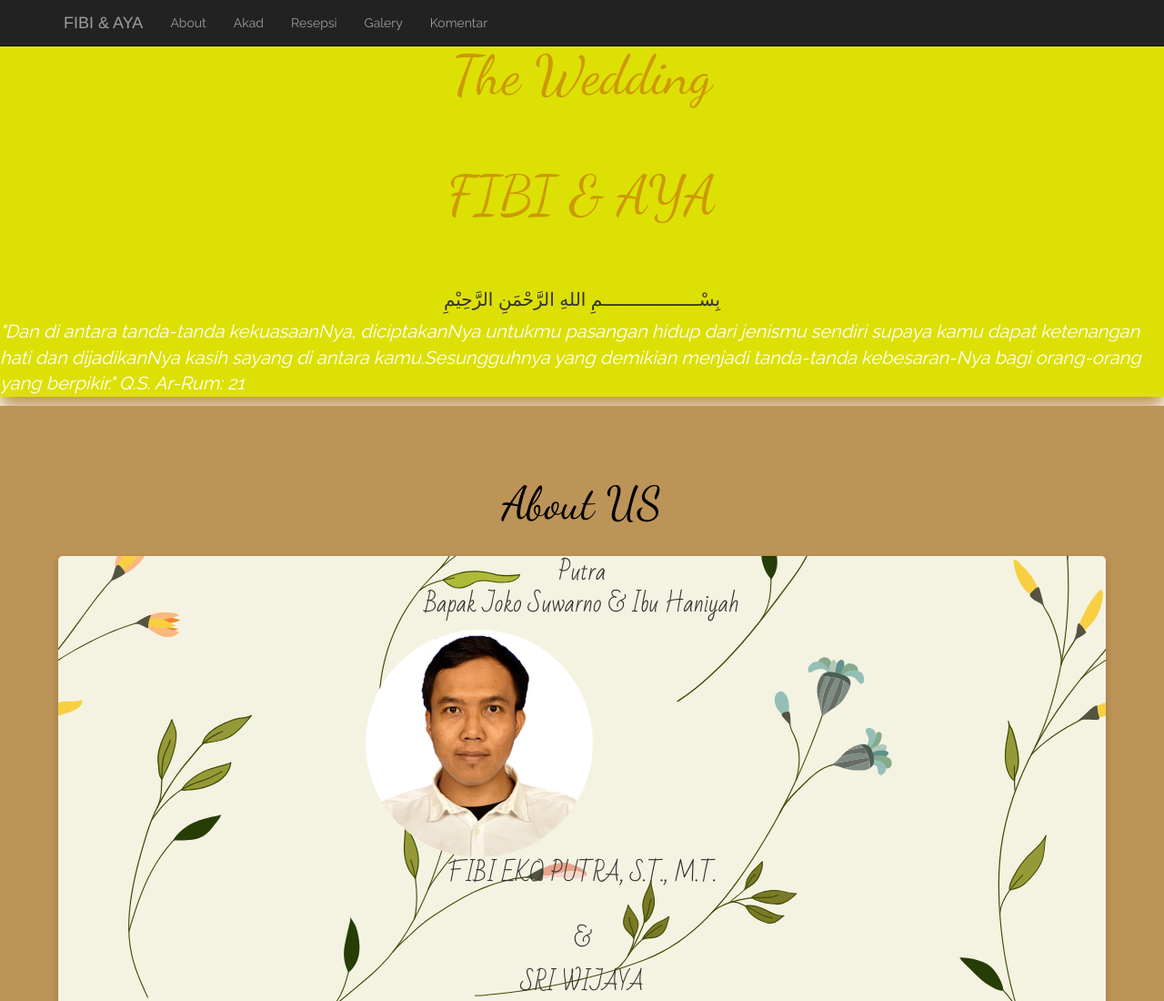
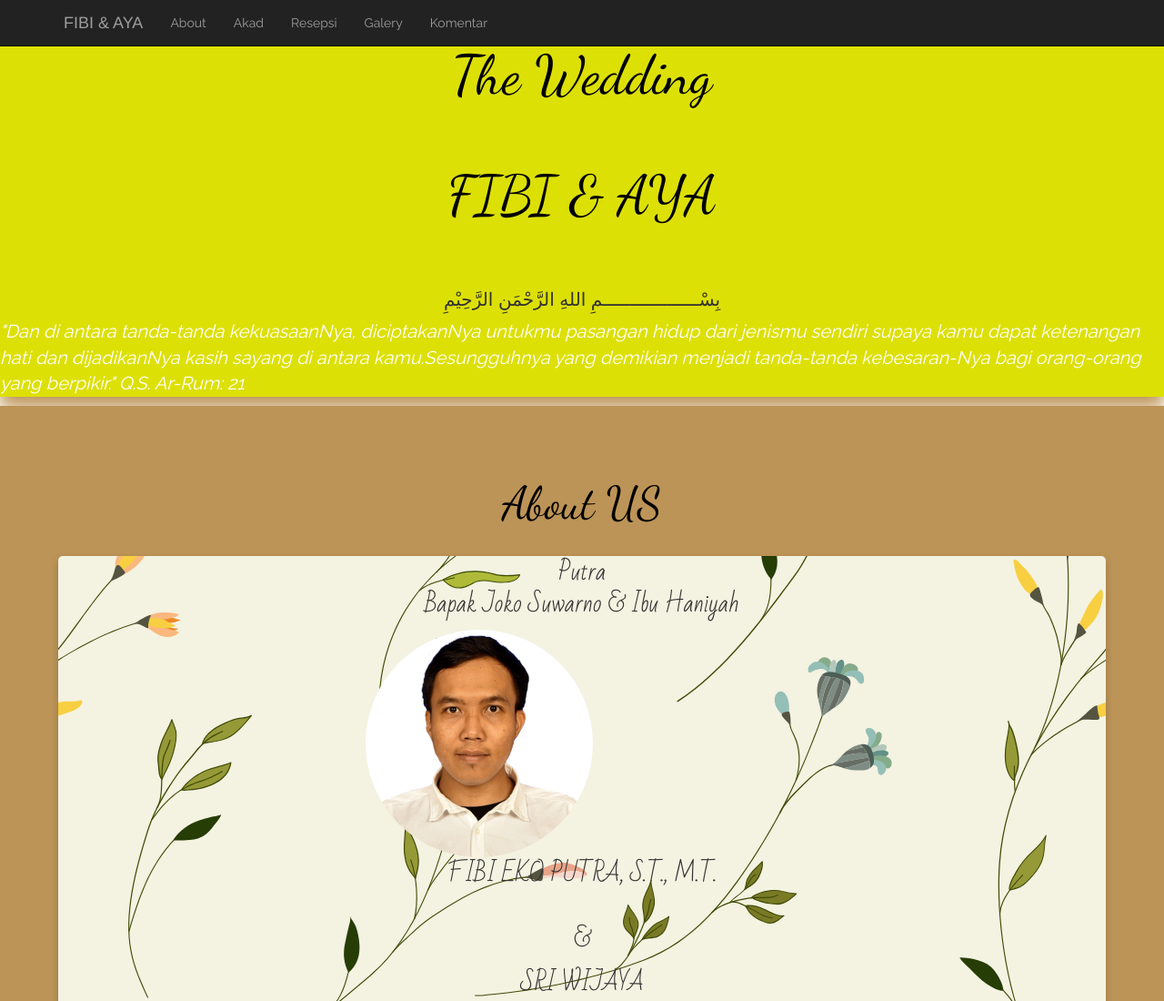
Before and after one commit to fibiep/undanganfibidanaya.github.io, a plain HTML site: page index.html in a window 1280 px wide. Shown: the top 1100 px of the page at 91% size. Drawn offline with nearby package versions, Linux system fonts and the light colour scheme.

Commit message:
Update style.css

```diff
--- a/style.css
+++ b/style.css
@@ -73,8 +73,8 @@ body{
   }
   .banner h1{
     font-size: 6rem;
-    color: #cc9900;
-    outline: black;
+    color: #000000;
+    outline: rgb(255, 252, 252);
     text-align: center;
     position: relative;
     font-family: 'Dancing Script', cursive;
```
